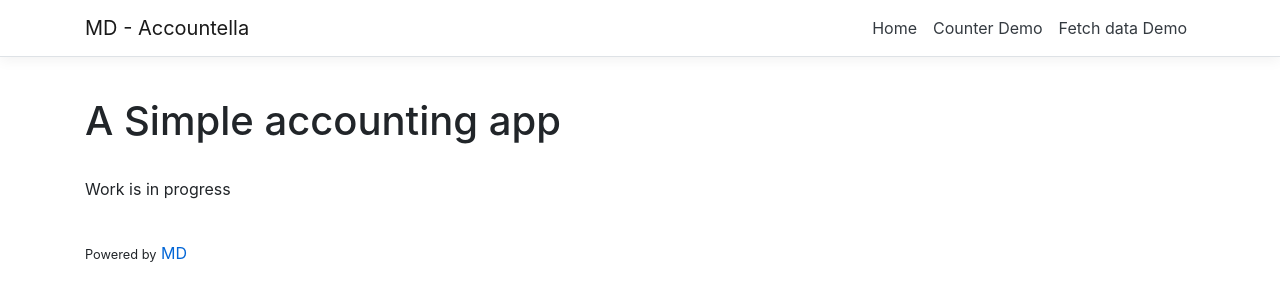
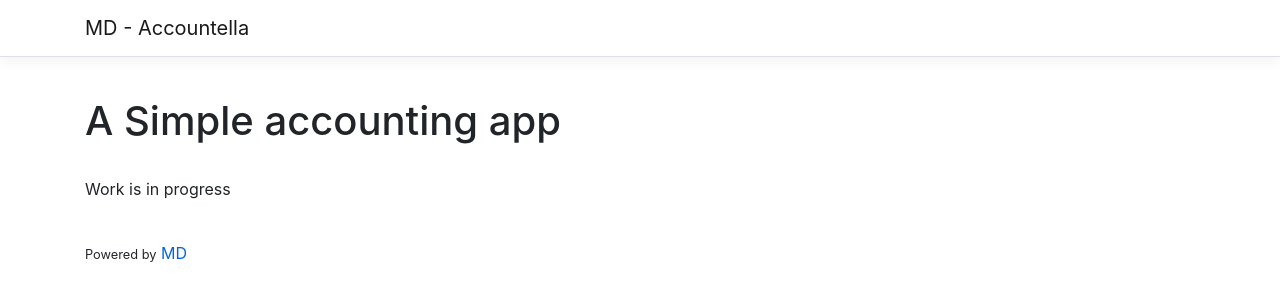
Before and after one commit to MeghnathDas/md-accountella, an Angular app in the folder md-accountella/ClientApp/: page / in a window 1280 px wide. Shown: the top 300 px of the page. Built offline with nearby package versions, Linux system fonts and the light colour scheme.

Commit message:
Homepage changes #5

```diff
--- a/md-accountella/ClientApp/src/app/nav-menu/nav-menu.component.html
+++ b/md-accountella/ClientApp/src/app/nav-menu/nav-menu.component.html
@@ -20,12 +20,11 @@
         [ngClass]="{ show: isExpanded }"
       >
         <ul class="navbar-nav flex-grow">
-          <li
-            class="nav-item"
+          <li class="nav-item"
               [routerLinkActive]="['link-active']"
-            [routerLinkActiveOptions]="{ exact: true }"
-          >
-            <a class="nav-link text-dark" [routerLink]="['/']">Home</a>
+              [routerLinkActiveOptions]="{ exact: true }">
+            <!--<a class="nav-link text-dark" [routerLink]="['/']">Home</a>
+            <!--<a class="nav-link text-dark" [routerLink]="['/']">Home</a>
   </li>
   <li class="nav-item" [routerLinkActive]="['link-active']">
     <a class="nav-link text-dark" [routerLink]="['/counter']"
@@ -36,7 +35,7 @@
     <a class="nav-link text-dark" [routerLink]="['/fetch-data']"
       >Fetch data Demo</a
     >
-          </li>
+  </li>-->
 </ul>
       </div>
     </div>
```
Lines whose indentation alone changed are shown as unchanged.
